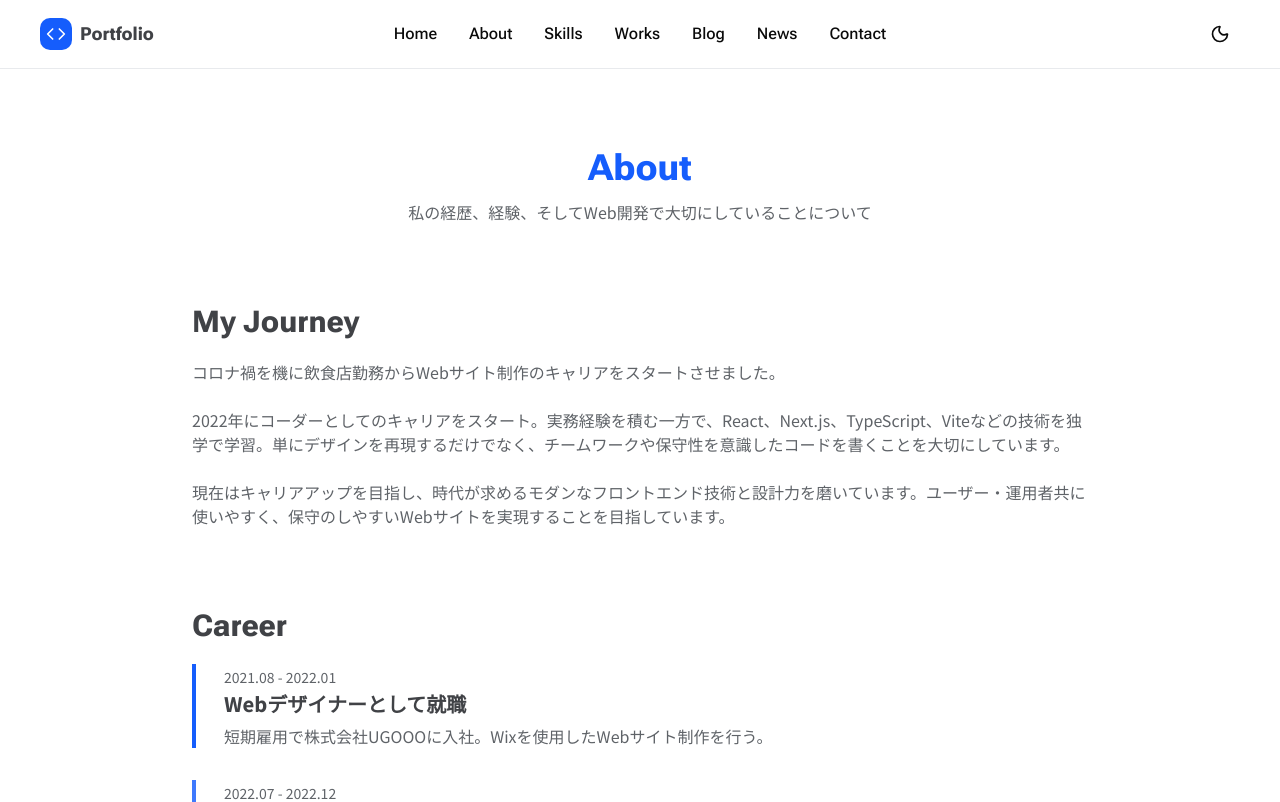
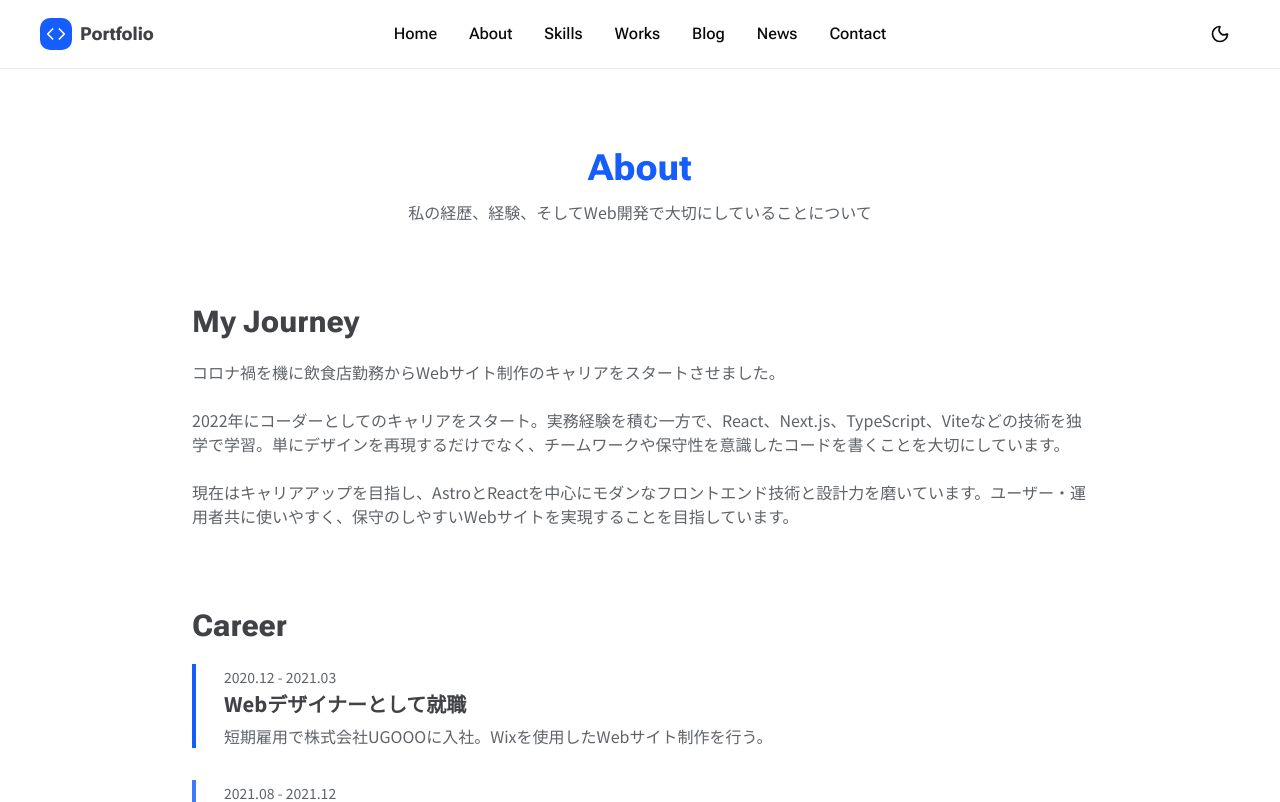
Before and after one commit to iku-nojiri/portfolio_2026, a Next.js app in the folder front/: page /about in a window 1280 px wide. Shown: the top 802 px of the page. Built offline with nearby package versions, Linux system fonts and the light colour scheme.

Commit message:
refactor: 最終調整

```diff
--- a/front/app/(pages)/about/page.tsx
+++ b/front/app/(pages)/about/page.tsx
@@ -32,7 +32,7 @@ export default function About() {
             2022年にコーダーとしてのキャリアをスタート。実務経験を積む一方で、React、Next.js、TypeScript、Viteなどの技術を独学で学習。単にデザインを再現するだけでなく、チームワークや保守性を意識したコードを書くことを大切にしています。
           </Text>
           <Text as="p">
-            現在はキャリアアップを目指し、時代が求めるモダンなフロントエンド技術と設計力を磨いています。ユーザー・運用者共に使いやすく、保守のしやすいWebサイトを実現することを目指しています。
+            現在はキャリアアップを目指し、AstroとReactを中心にモダンなフロントエンド技術と設計力を磨いています。ユーザー・運用者共に使いやすく、保守のしやすいWebサイトを実現することを目指しています。
           </Text>
         </div>
       </Container>
@@ -46,7 +46,7 @@ export default function About() {
             items={[
               {
                 title: "Webデザイナーとして就職",
-                date: "2021.08 - 2022.01",
+                date: "2020.12 - 2021.03",
                 text: (
                   <>
                     短期雇用で株式会社UGOOOに入社。Wixを使用したWebサイト制作を行う。
@@ -55,7 +55,7 @@ export default function About() {
               },
               {
                 title: "職業訓練校に入校",
-                date: "2022.07 - 2022.12",
+                date: "2021.08 - 2021.12",
                 text: (
                   <>
                     求職者支援訓練校
@@ -71,7 +71,7 @@ export default function About() {
               },
               {
                 title: "Webコーダーとして就職",
-                date: "2023.01 - 2024.12",
+                date: "2022.01 - 2022.09",
                 text: (
                   <>
                     派遣社員として
--- a/front/app/(pages)/news/post/Contents.tsx
+++ b/front/app/(pages)/news/post/Contents.tsx
@@ -27,6 +27,8 @@ export default function Contents() {
     if (!slug || !thisPost) {
       router.replace("/news/");
     }
+     // ページ遷移時の位置のずれをリセットする
+    scroll(0, 0)
   }, [data, slug, thisPost, router]);
 
   if (!thisPost) return null;
--- a/front/app/(pages)/works/page.tsx
+++ b/front/app/(pages)/works/page.tsx
@@ -21,15 +21,15 @@ export default function Works() {
       </Container>
       {/* works */}
       <Container as="section" size="lg">
-        <Container as="section" size="lg">
         {data ? (
           <Grid as="ul">
             {data.map((post) => (
               <WorksCard key={post.id} {...postDataAdapter.worksPost(post)} />
             ))}
           </Grid>
-          ) : <Loading />}
-        </Container>
+        ) : (
+          <Loading />
+        )}
       </Container>
     </>
   );
--- a/front/app/(pages)/works/post/Contents.tsx
+++ b/front/app/(pages)/works/post/Contents.tsx
@@ -28,6 +28,8 @@ export default function Contents() {
     if (!slug || !thisPost) {
       router.replace("/works/");
     }
+     // ページ遷移時の位置のずれをリセットする
+    scroll(0, 0)
   }, [data, slug, thisPost, router]);
 
   if (!thisPost) return null;
--- a/front/app/components/compositions/layouts/Drawer/index.tsx
+++ b/front/app/components/compositions/layouts/Drawer/index.tsx
@@ -8,7 +8,7 @@ import { DrawerNav } from "./DrawerNav";
 
 export const Drawer = () => {
   const menuContent = useRef<HTMLDivElement | null>(null);
-  const { isOpen, isPc } = useContext(DrawerContext);
+  const { isOpen, toggleOpen, isPc } = useContext(DrawerContext);
 
   useEffect(() => {
     if (!isOpen) return;
@@ -32,11 +32,26 @@ export const Drawer = () => {
     }
   }, [isOpen]);
 
+  useEffect(() => {
+    if (!isOpen) return;
+
+    function handleKeyDown(e: KeyboardEvent) {
+      if (e.key === "Escape") {
+        toggleOpen();
+      }
+    }
+
+    window.addEventListener("keydown", handleKeyDown);
+
+    return () => {
+      window.removeEventListener("keydown", handleKeyDown);
+    };
+  }, [isOpen]);
+
   return (
     <Menu
       id="drawer"
       right
-      // noTransition
       isOpen={isOpen}
       pageWrapId="burgerWrap"
       outerContainerId="burgerOuterContainer"
@@ -45,6 +60,7 @@ export const Drawer = () => {
       itemListElement="div"
       className="bg-bg"
       width={isPc ? 350 : 300}
+      disableCloseOnEsc
     >
       <div ref={menuContent}>
         <DrawerHeader />
--- a/front/app/globals.css
+++ b/front/app/globals.css
@@ -268,6 +268,10 @@
    z-index: -1;
   }
 
+  .bm-overlay {
+   pointer-events: none;
+  }
+
   .custom-button-tile {
    @apply inline-flex items-center justify-center w-10 aspect-square rounded-full cursor-pointer bg-button-ghost-bg hover:bg-button-ghost-bg--hover;
   }
```
Lines whose indentation alone changed are shown as unchanged.
